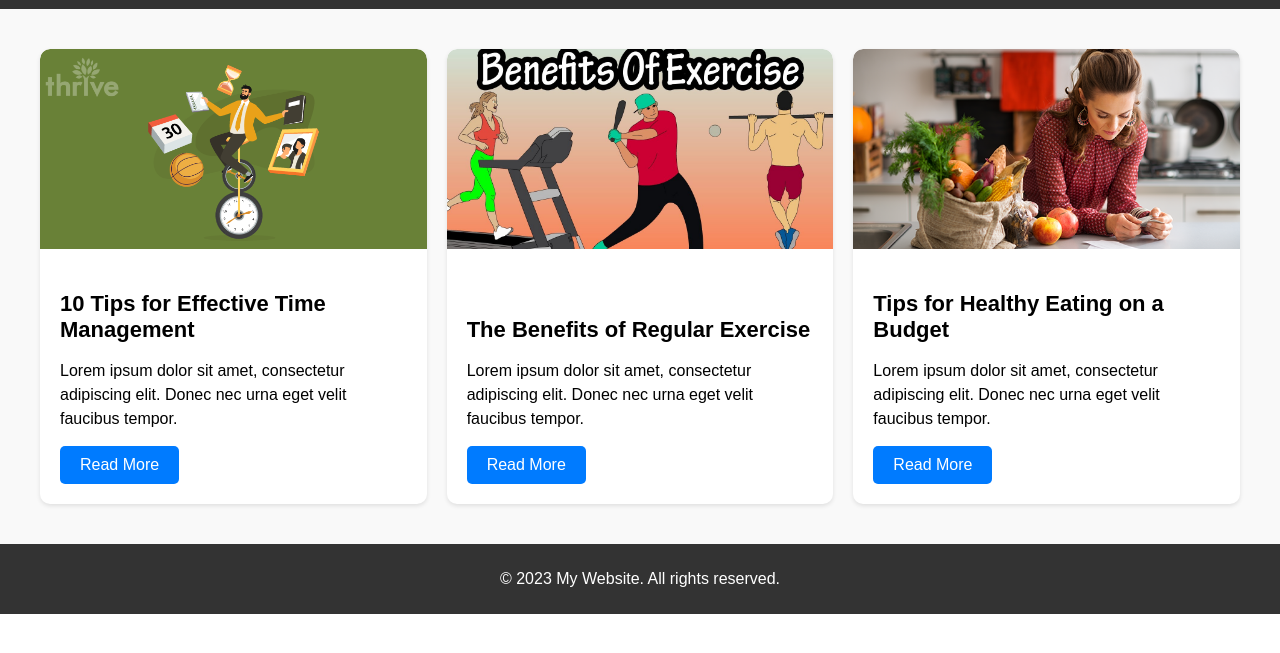
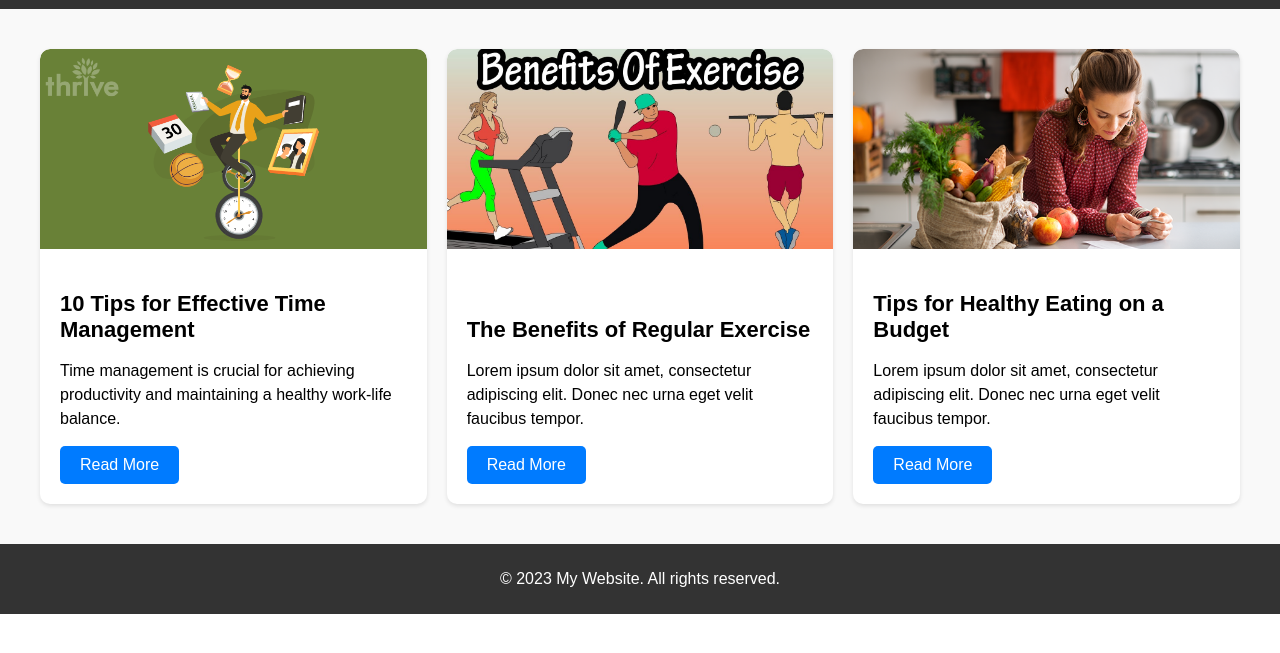
Before and after one commit to shaffayqazi/blogweb, a plain HTML site: page blog.html in a window 1280 px wide. Shown: the part 111-764 px from the top of the page. Drawn offline with Linux system fonts and the light colour scheme; a script that the page names is missing.

Commit message:
Update blog.html

```diff
--- a/blog.html
+++ b/blog.html
@@ -24,7 +24,7 @@
           <img src="img1.png" alt="Blog 1">
           <div class="content">
             <h3>10 Tips for Effective Time Management</h3>
-            <p>Lorem ipsum dolor sit amet, consectetur adipiscing elit. Donec nec urna eget velit faucibus tempor.</p>
+            <p>Time management is crucial for achieving productivity and maintaining a healthy work-life balance.</p>
             <a href="blog1.html" class="btn">Read More</a>
           </div>
         </div>
```
